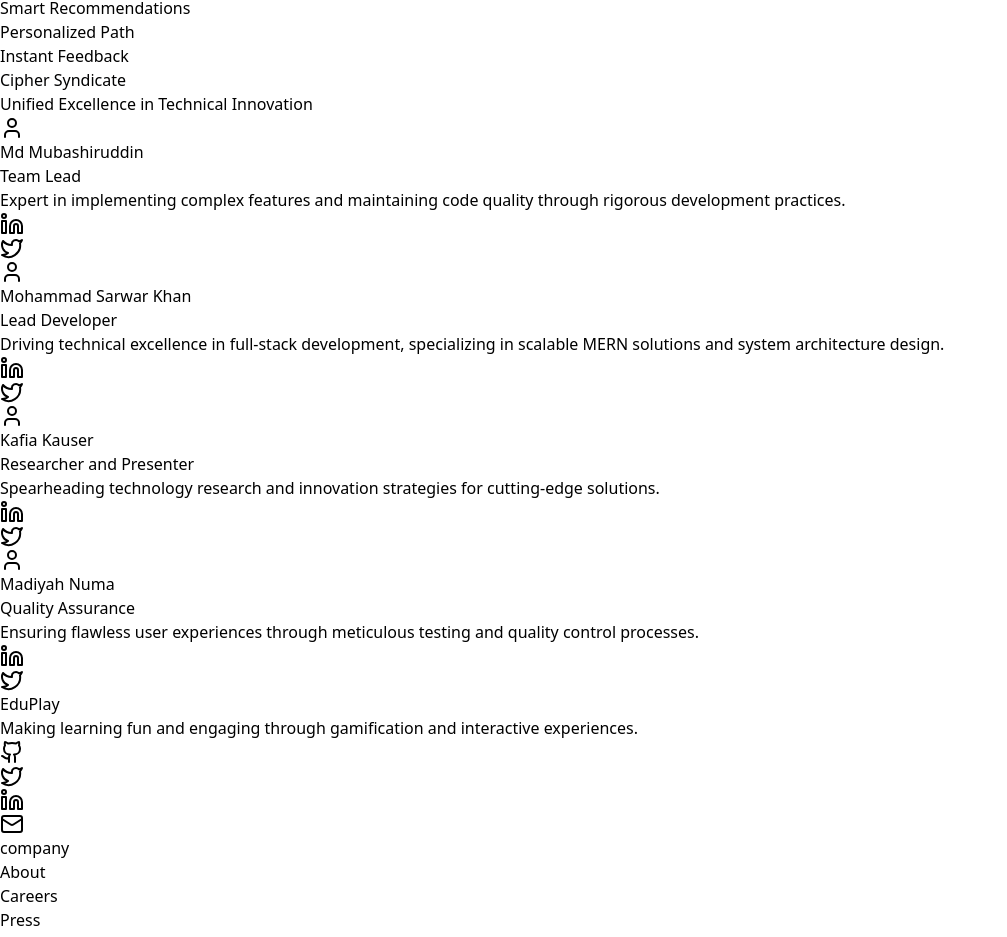
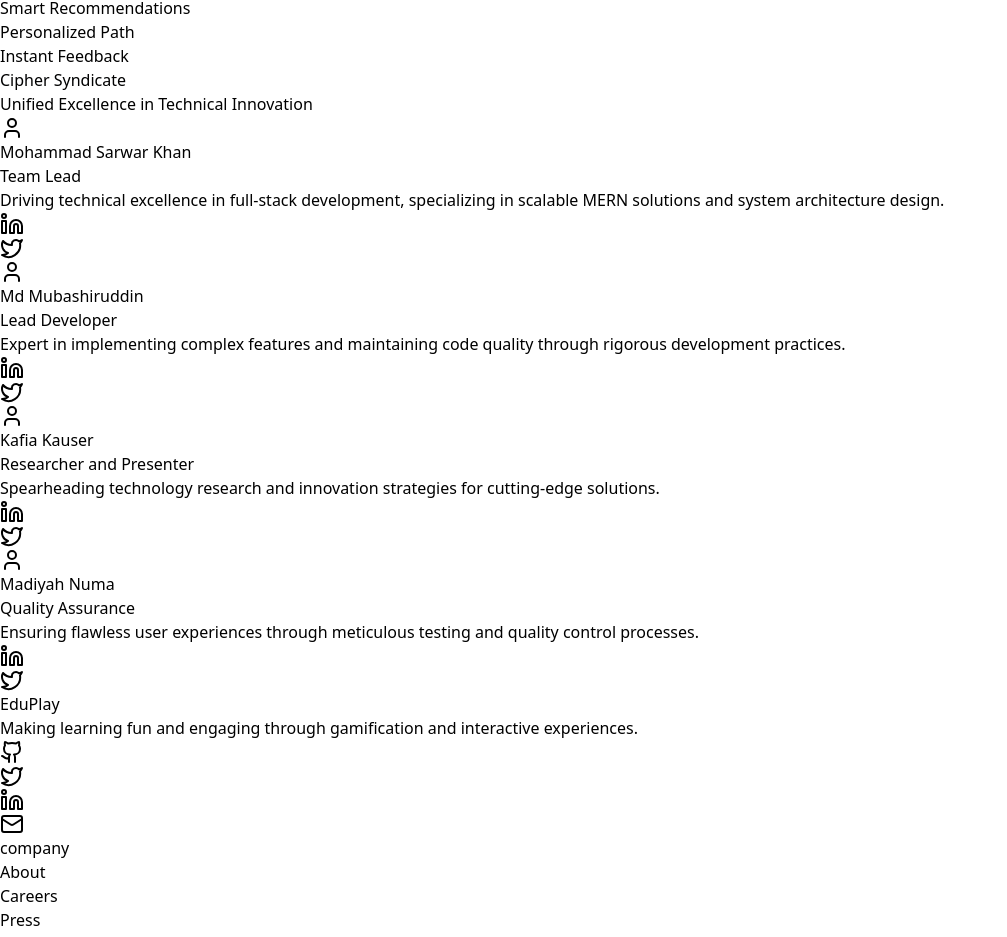
Before and after one commit to Amaanx6/Edu-Play, a React (Vite) app in the folder Frontend/: page / in a window 1280 px wide. Shown: the part 1276-2213 px from the top of the page, without its empty margins (0-1007 px from the left). Built offline with nearby package versions, Linux system fonts and the light colour scheme.

Commit message:
Type Error Fix(Vercel Issues)

```diff
--- a/Frontend/src/components/Landing/Team.tsx
+++ b/Frontend/src/components/Landing/Team.tsx
@@ -1,23 +1,22 @@
-import React from 'react';
 import { motion } from 'framer-motion';
 import { Linkedin, Twitter, User } from 'lucide-react';
 
 export const Team = () => {
   const teamMembers = [
     {
-      name: 'Md Mubashiruddin',
+      name: 'Mohammad Sarwar Khan',
       role: 'Team Lead',
-      bio: "Expert in implementing complex features and maintaining code quality through rigorous development practices.",
-      social: { linkedin: 'https://www.linkedin.com/in/md-mubashiruddin/', twitter: 'https://x.com/amaanx_6' },
+      bio: "Driving technical excellence in full-stack development, specializing in scalable MERN solutions and system architecture design.",
+      social: { linkedin: '#', twitter: '#' },
       leadership: true,
       icon: <User className="w-12 h-12 text-white" />, // Male icon
       color: "from-blue-600 to-indigo-500" // Blue-toned gradient for male
     },
     {
-      name: 'Mohammad Sarwar Khan',
+      name: 'Md Mubashiruddin',
       role: 'Lead Developer',
-      bio: 'Driving technical excellence in full-stack development, specializing in scalable MERN solutions and system architecture design.',
-      social: { linkedin: 'https://www.linkedin.com/in/mohammed-sarwar-khan/', twitter: 'https://x.com/mohfazam' },
+      bio: 'Expert in implementing complex features and maintaining code quality through rigorous development practices.',
+      social: { linkedin: '#', twitter: '#' },
       icon: <User className="w-12 h-12 text-white" />, // Male icon
       color: "from-blue-500 to-cyan-500" // Slightly different blue gradient for male
     },
@@ -25,7 +24,7 @@ export const Team = () => {
       name: 'Kafia Kauser',
       role: 'Researcher and Presenter',
       bio: 'Spearheading technology research and innovation strategies for cutting-edge solutions.',
-      social: { linkedin: 'https://www.linkedin.com/in/kafia-kauser-019647294', twitter: 'https://x.com/KauserKafia' },
+      social: { linkedin: '#', twitter: '#' },
       icon: <User className="w-12 h-12 text-white" />, // Female icon
       color: "from-pink-500 to-rose-500" // Pink-toned gradient for female
     },
@@ -33,7 +32,7 @@ export const Team = () => {
       name: 'Madiyah Numa',
       role: 'Quality Assurance',
       bio: 'Ensuring flawless user experiences through meticulous testing and quality control processes.',
-      social: { linkedin: 'https://www.linkedin.com/in/madiyah-numa-2903aa2a6', twitter: 'https://x.com/mnuma0_0' },
+      social: { linkedin: '#', twitter: '#' },
       icon: <User className="w-12 h-12 text-white" />, // Female icon
       color: "from-rose-600 to-pink-400" // Slightly different pink gradient for female
     },
@@ -43,7 +42,11 @@ export const Team = () => {
     hidden: { textShadow: "0 0 0px rgba(59, 130, 246, 0)" },
     visible: {
       textShadow: "0 0 12px rgba(59, 130, 246, 0.3)",
-      transition: { duration: 1.5, repeat: Infinity, repeatType: "reverse" }
+      transition: {
+        duration: 1.5,
+        repeat: Infinity,
+        repeatType: "reverse" as const // Explicitly type as "reverse"
+      }
     }
   };
 
```
